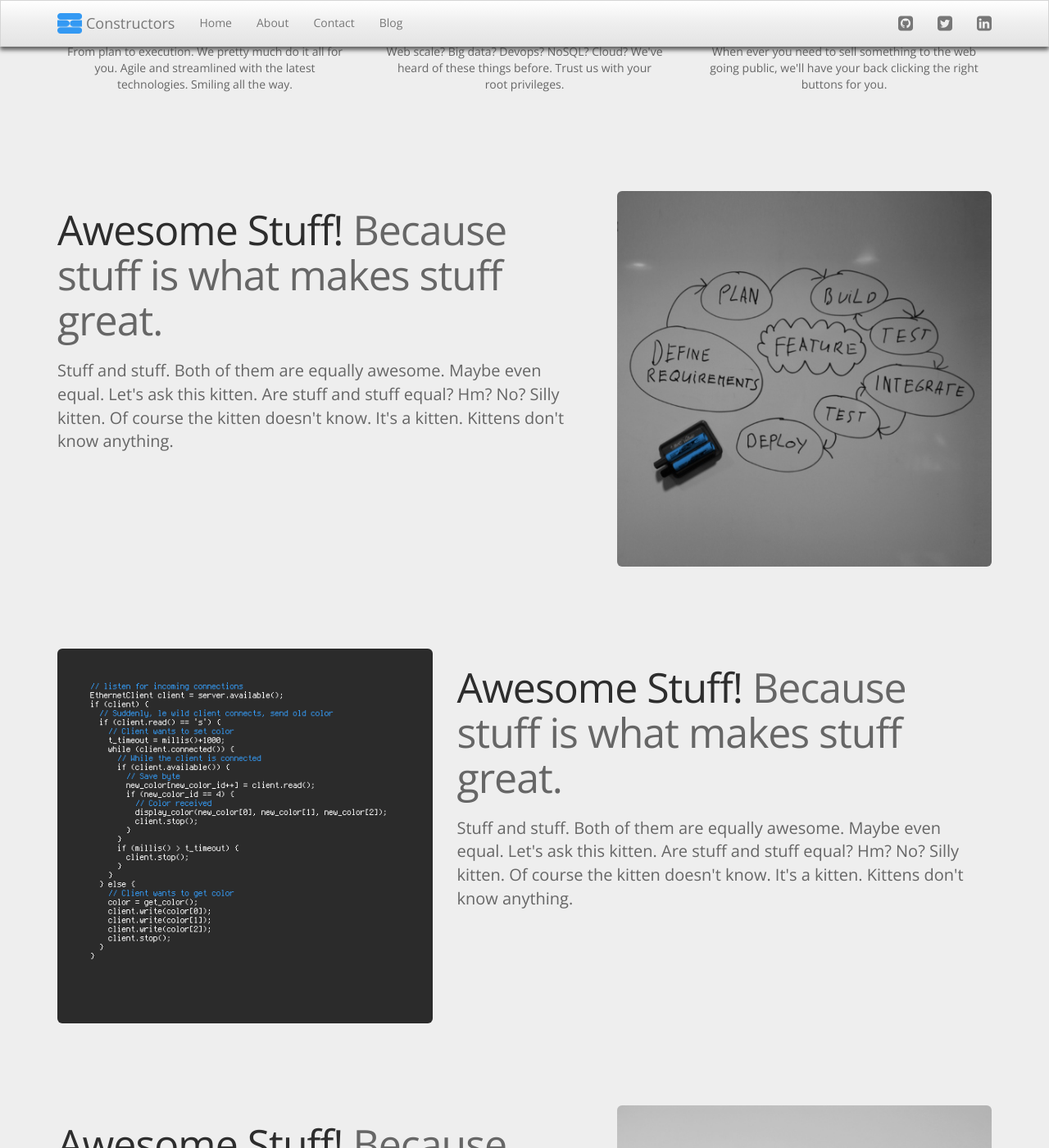
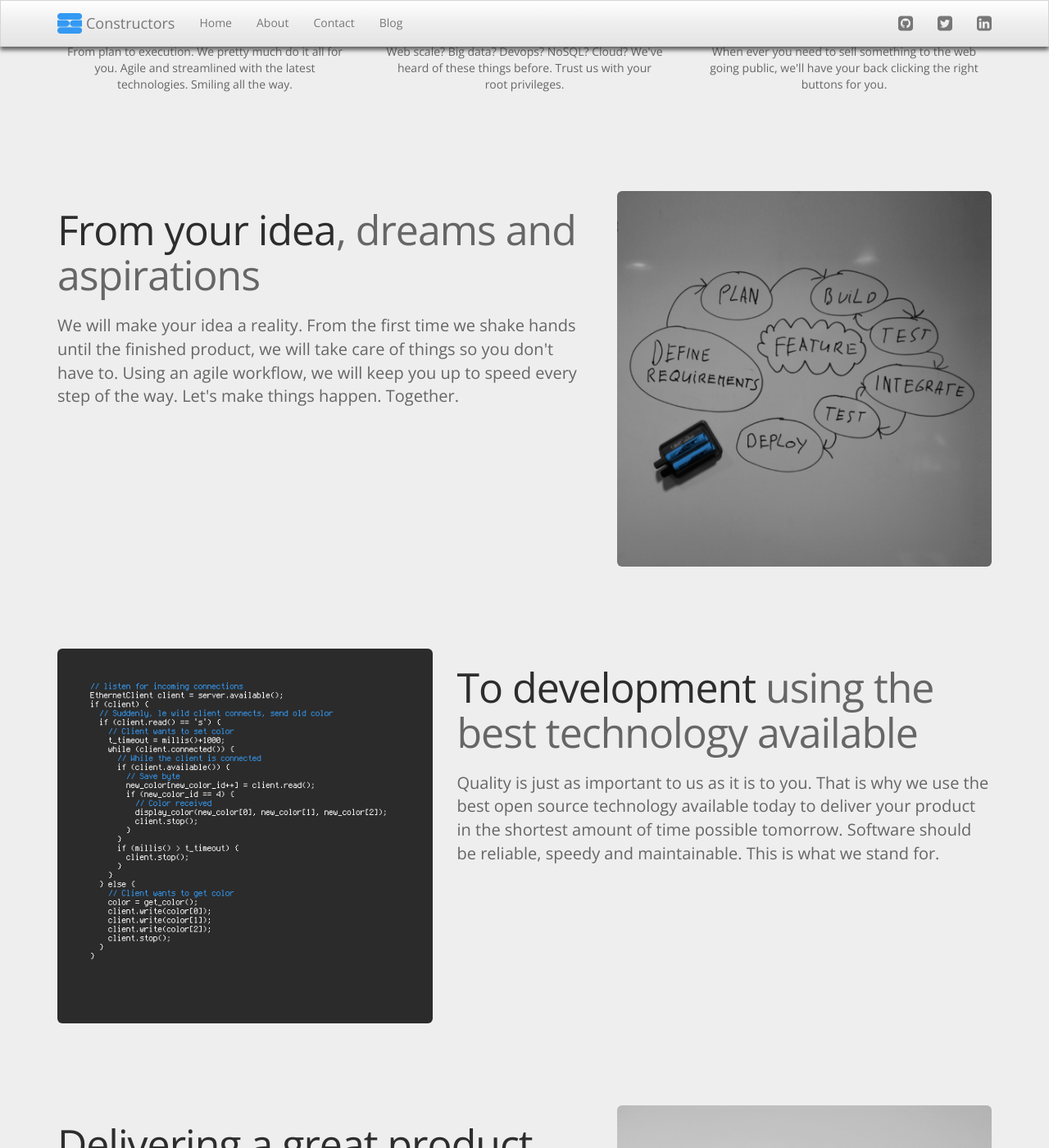
Before and after one commit to constructors/constructors.nl, a Jekyll site: the page built from index.html, in a window 1280 px wide and 1400 px high, scrolled down 623 px. Shown: the whole window at 82% size. Built offline with Jekyll 4.4.1, drawn with Linux system fonts in a browser that asks for light colours; nearby versions of some CDN libraries; Markdown is read by kramdown in place of the engine named in the settings; some of the changed text lies outside the part shown.

Commit message:
Added some good text. Sober.

```diff
--- a/css/constructors.css
+++ b/css/constructors.css
@@ -29,13 +29,14 @@ body.front-page .eindhoven-header {
 }
 
 body.front-page .eindhoven-header h1 {
-  margin-top: 182px;
+  margin: 182px 0 0 0;
   color: #eee;
   text-shadow: 2px 2px #000;
 }
 
 body.front-page .eindhoven-header span {
   color: #eee;
+  font-size: 1.2em;
 }
 
 body.front-page .content {
--- a/index.html
+++ b/index.html
@@ -6,7 +6,7 @@ body: front-page
 
 <section class="container eindhoven-header">
   <h1>Innovation in the heart of Eindhoven</h1>
-  <span>Engineers make it beat</span>
+  <span>One bit at a time</span>
 </section>
 
 <section class="content">
@@ -49,13 +49,13 @@ body: front-page
     <div class="row feature">
       <div class="col-md-7">
         <a href="#">
-          <h2>Awesome Stuff! <span>Because stuff is what makes stuff great.</span></h2>
+          <h2>From your idea<span>, dreams and aspirations</span></h2>
         </a>
         <p>
-          Stuff and stuff. Both of them are equally awesome. Maybe even
-          equal. Let's ask this kitten. Are stuff and stuff equal? Hm? No?
-          Silly kitten. Of course the kitten doesn't know. It's a
-          kitten. Kittens don't know anything.
+          We will make your idea a reality. From the first time we shake hands
+          until the finished product, we will take care of things so you don't
+          have to. Using an agile workflow, we will keep you up to speed every
+          step of the way. Let's make things happen. Together.
         </p>
       </div>
       <div class="col-md-5">
@@ -71,13 +71,14 @@ body: front-page
       </div>
       <div class="col-md-7">
         <a href="#">
-          <h2>Awesome Stuff! <span>Because stuff is what makes stuff great.</span></h2>
+          <h2>To development <span>using the best technology available</span></h2>
         </a>
         <p>
-          Stuff and stuff. Both of them are equally awesome. Maybe even
-          equal. Let's ask this kitten. Are stuff and stuff equal? Hm? No?
-          Silly kitten. Of course the kitten doesn't know. It's a
-          kitten. Kittens don't know anything.
+          Quality is just as important to us as it is to you. That is why we use
+          the best open source technology available today to deliver your
+          product in the shortest amount of time possible tomorrow. Software
+          should be reliable, speedy and maintainable. This is what we stand
+          for.
         </p>
       </div>
     </div>
@@ -87,13 +88,15 @@ body: front-page
     <div class="row feature">
       <div class="col-md-7">
         <a href="#">
-          <h2>Awesome Stuff! <span>Because stuff is what makes stuff great.</span></h2>
+          <h2>
+            Delivering a great product <span>and customer experience</span>
+          </h2>
         </a>
         <p>
-          Stuff and stuff. Both of them are equally awesome. Maybe even
-          equal. Let's ask this kitten. Are stuff and stuff equal? Hm? No?
-          Silly kitten. Of course the kitten doesn't know. It's a
-          kitten. Kittens don't know anything.
+          You know your customer inside out. We understand a product doesn't
+          become great with just the right technology. Customer experience,
+          online marketing and analytics are vital to your success. Helping you
+          engage with your customers is what we do.
         </p>
       </div>
       <div class="col-md-5">
```
Also changed, not shown: _data/constructors.yml (+27 -27 lines), about/index.html (+16 -17 lines), img/person.png (added).
